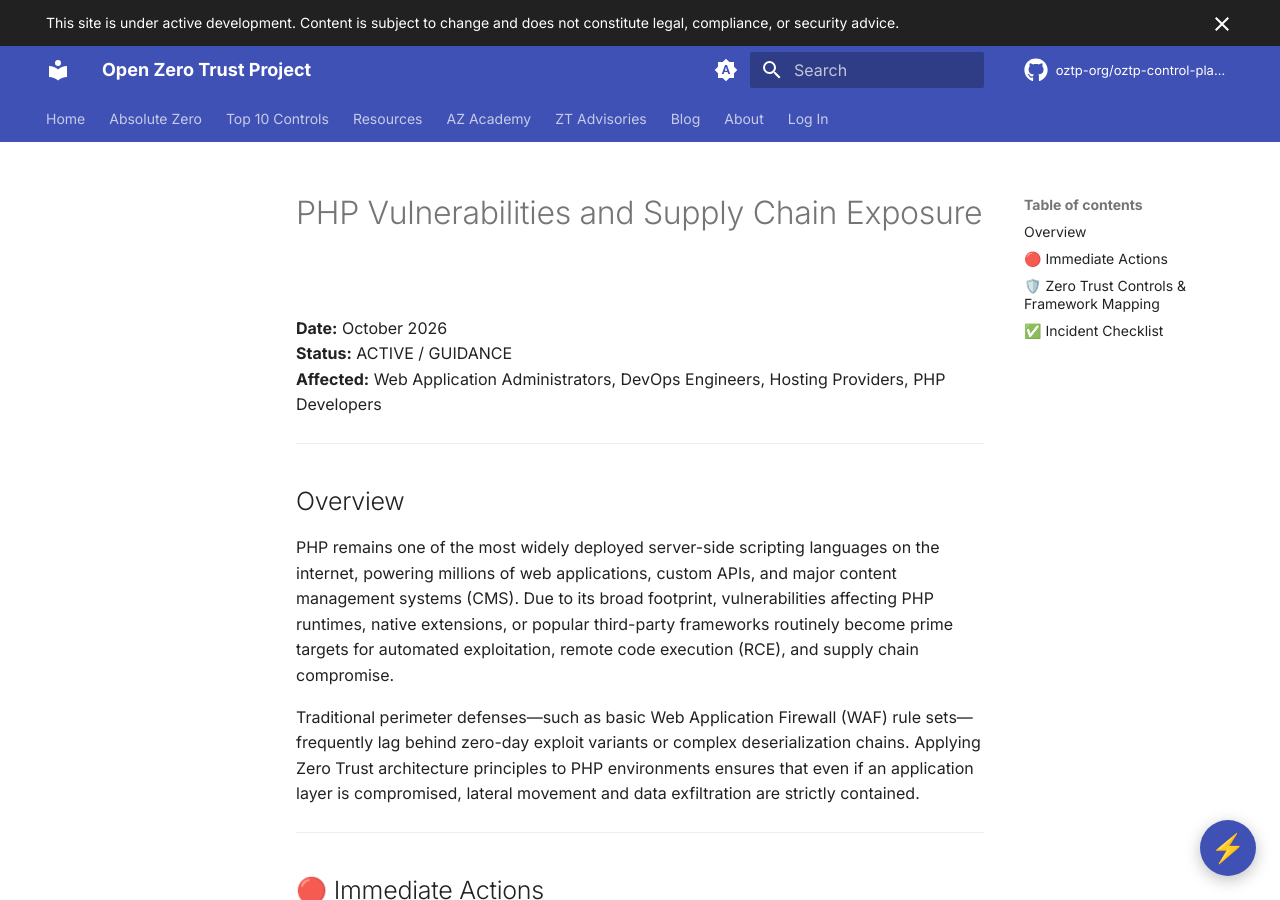
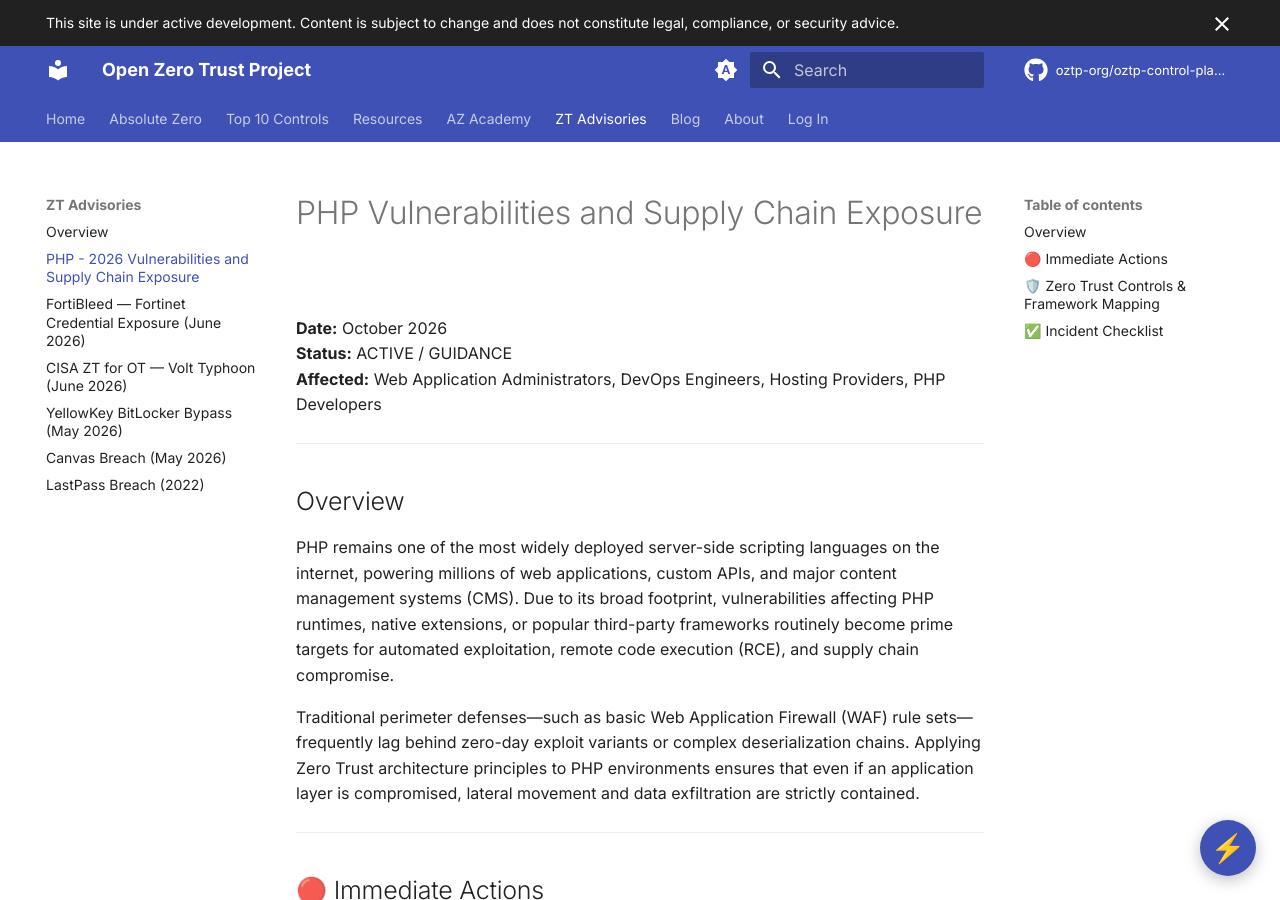
Before and after one commit to oztp-org/oztp-org.github.io, an MkDocs documentation site: the page built from docs/advisories/php-vulnerabilities.md, in a window 1280 px wide and 900 px high. Built offline with MkDocs 1.6.1 and Material for MkDocs 9.7.7, drawn with Linux system fonts in a browser that asks for light colours; comment, search, counter and statistics services are not loaded.

Commit message:
Add PHP vulnerabilities advisory to mkdocs.yml

```diff
--- a/mkdocs.yml
+++ b/mkdocs.yml
@@ -101,6 +101,7 @@ nav:
     - Foundations Learning Objectives: objectives.md
   - ZT Advisories:
     - Overview: advisories/index.md
+    - PHP - 2026 Vulnerabilities and Supply Chain Exposure: advisories/php-vulnerabilities.md
     - FortiBleed — Fortinet Credential Exposure (June 2026): advisories/fortinet-fortibleed-2026-06.md
     - CISA ZT for OT — Volt Typhoon (June 2026): advisories/cisa-zt-ot-2026.md
     - YellowKey BitLocker Bypass (May 2026): advisories/yellowkey-2026-05.md
```
